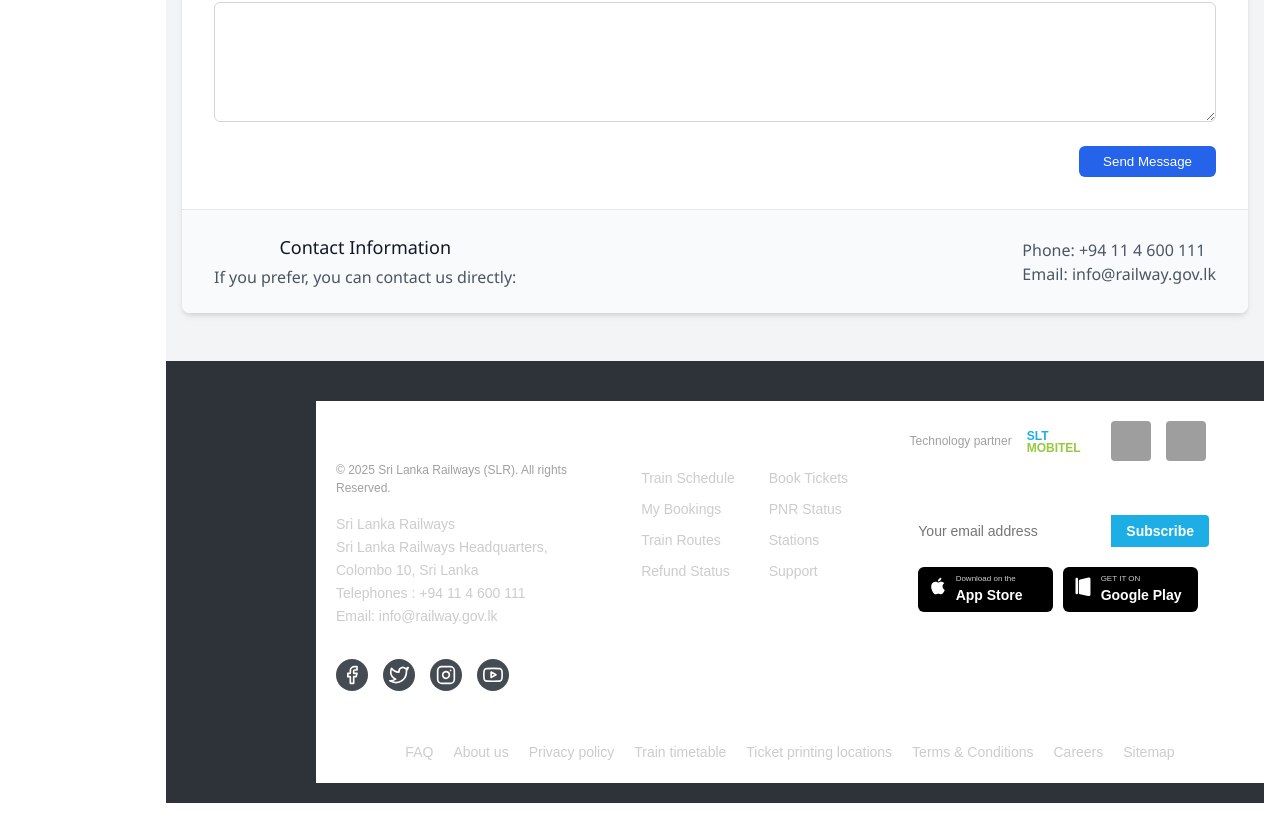
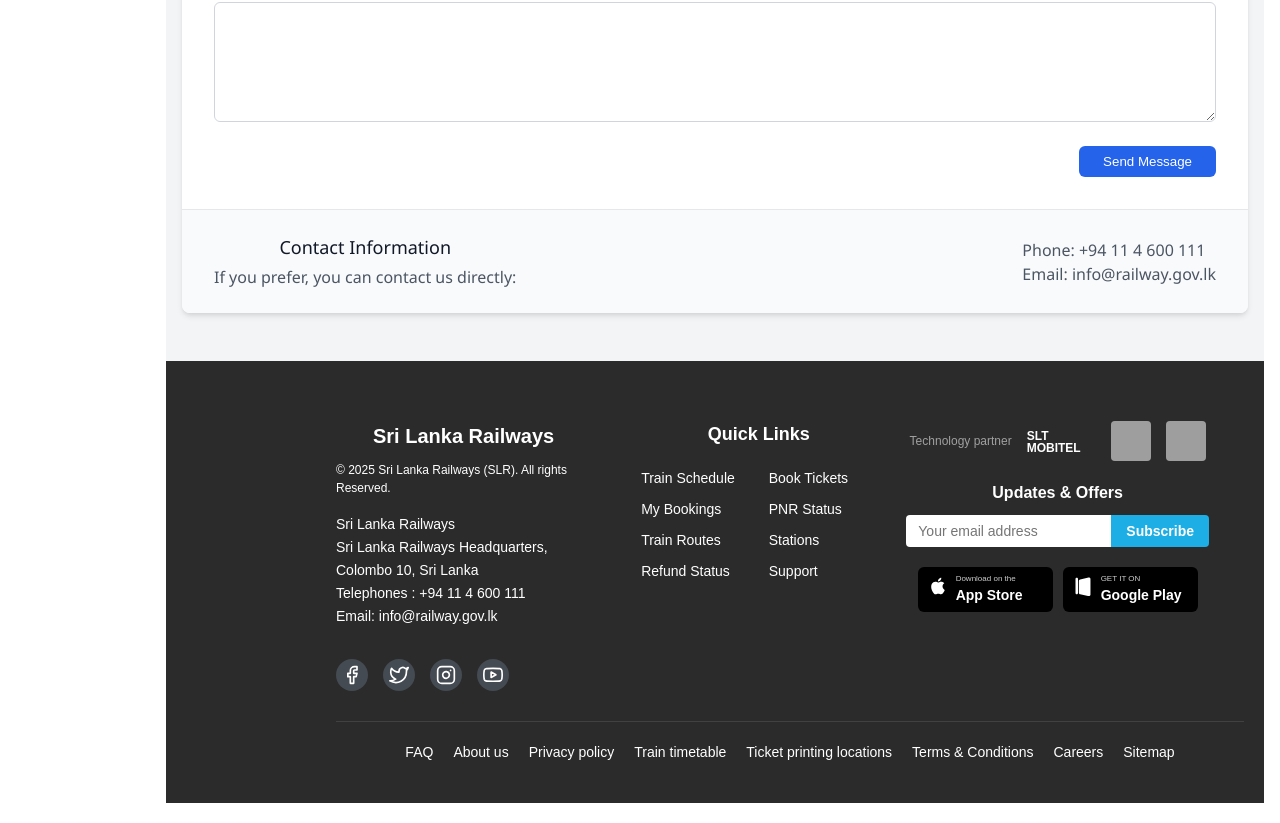
Before and after one commit to jayawickrma/TrainBooking-Frontend-React, a React (Vite) app: page /contact in a window 1280 px wide. Shown: the part 1168-1991 px from the top of the page. Built offline with nearby package versions, Linux system fonts and the light colour scheme; grey boxes are pictures that could not be loaded.

Commit message:
footer styles done

```diff
--- a/src/App.css
+++ b/src/App.css
@@ -1,3 +1,4 @@
+/* Your existing app.css */
 h1, h2, h3, h4, h5, h6, .title {
   text-align: center;
   width: 100%;
@@ -46,3 +47,36 @@ h1, h2, h3, h4, h5, h6, .title {
 .read-the-docs {
   color: #888;
 }
+
+/* ADD THIS SECTION TO ENSURE FOOTER IS BLACK WITH WHITE TEXT */
+footer {
+  background-color:#2B2B2B  !important;
+  color: #ffffff !important;
+}
+
+footer .container {
+  background-color: #2B2B2B !important;
+}
+
+footer .company-info,
+footer .quick-links,
+footer .partner-section,
+footer .footer-nav {
+  background-color: #2B2B2B !important;
+  color: #ffffff !important;
+}
+
+footer a,
+footer p,
+footer h3,
+footer .partner-name,
+footer .nav-link,
+footer .link-item,
+footer .address p {
+  color: #ffffff !important;
+}
+
+footer .partner-name:first-child,
+footer .partner-name:last-child {
+  color: #ffffff !important;
+}
--- a/src/CSS/imageCoursel.css
+++ b/src/CSS/imageCoursel.css
@@ -5,7 +5,7 @@
     height: 86.85vh; /* Full viewport height */
     overflow: hidden;
     margin-left: -5px;
-    margin-top: -10px;
+    margin-top: 20px;
 }
 
 /* Carousel Slides */
--- a/src/Components/BookingComponent.tsx
+++ b/src/Components/BookingComponent.tsx
@@ -56,7 +56,7 @@ export function BookingComponent() {
                                 <div className="form-group">
                                     <label>Time</label>
                                     <select>
-                                        <option>Choose Schedule</option>
+                                        <option>Choose Time</option>
                                         <option>Colombo</option>
                                         <option>Kandy</option>
                                         <option>Galle</option>
```
